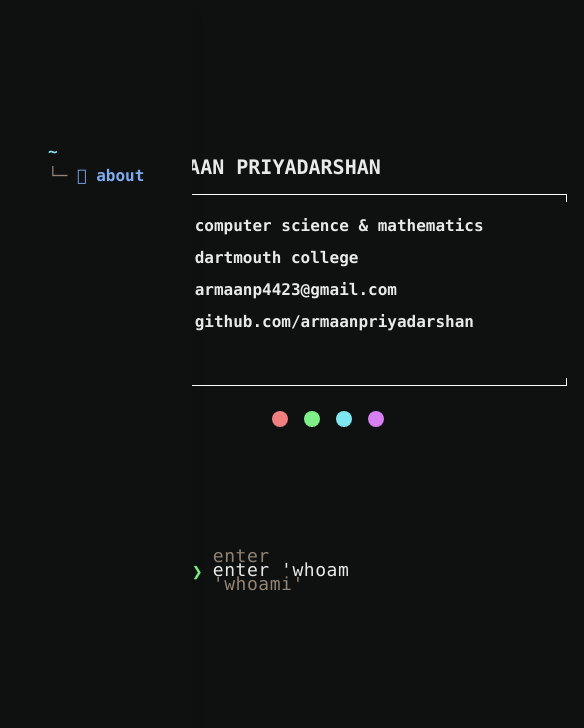
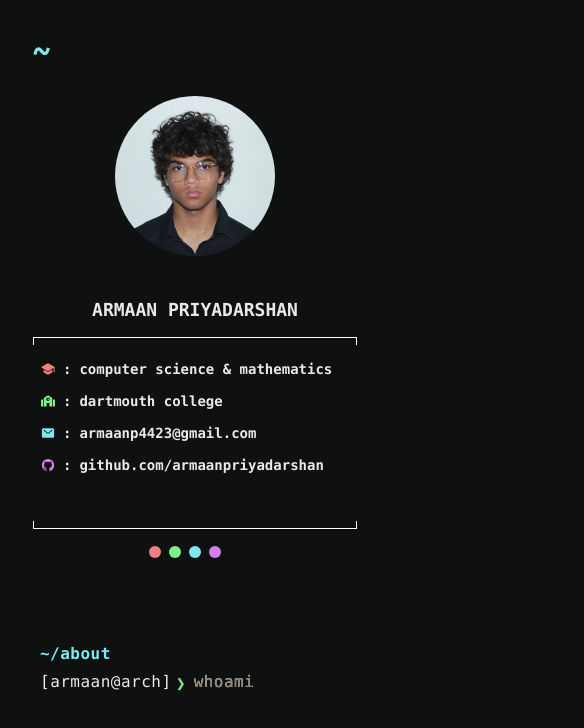
Before and after one commit to armaanpriyadarshan/personal-website, a Next.js app: page / in a window 390 px wide. Shown: the top 728 px of the page, 584 px wide, since content can reach past the window. Built offline with nearby package versions, Linux system fonts and the light colour scheme.

Commit message:
still need to fix things for mobile

```diff
--- a/src/app/components/Command.js
+++ b/src/app/components/Command.js
@@ -72,7 +72,7 @@ export default function Command({ fileLocation, commandText, placeholder, childr
     <div className="flex flex-col relative" ref={ref}>
       <div className="text-left w-full">
         <div
-          className="text-lg md:text-xl font-mono px-4 rounded select-none font-semibold"
+          className="text-base md:text-xl font-mono px-4 rounded select-none font-semibold"
           style={{ color: 'var(--lightBlue)', letterSpacing: '0.03em' }}
         >
           {shouldScramble ? (
@@ -82,7 +82,7 @@ export default function Command({ fileLocation, commandText, placeholder, childr
           )}
         </div>
         <div
-          className="text-lg md:text-xl font-mono px-4 pt-1 rounded select-none flex items-center"
+          className="text-base md:text-xl font-mono px-4 pt-1 rounded select-none flex items-center"
           style={{ letterSpacing: '0.03em' }}
         >
           [
@@ -116,7 +116,7 @@ export default function Command({ fileLocation, commandText, placeholder, childr
                 value={input}
                 onChange={handleInput}
                 onKeyDown={handleKeyDown}
-                className="bg-transparent outline-none border-none font-mono text-inherit text-lg md:text-xl w-full"
+                className="bg-transparent outline-none border-none font-mono text-inherit text-base md:text-xl w-full"
                 style={{
                   color: 'transparent',
                   minWidth: '6ch',
--- a/src/app/components/Navigation.js
+++ b/src/app/components/Navigation.js
@@ -1,4 +1,5 @@
-import { motion } from 'framer-motion';
+import { useState, useEffect } from "react";
+import { motion, AnimatePresence } from 'framer-motion';
 import { useNavigation } from '../contexts/NavigationContext';
 
 const sectionIds = {
@@ -8,6 +9,17 @@ const sectionIds = {
     skills: 'section-skills',
     hobbies: 'section-hobbies',
 };
+
+function useIsNarrow() {
+    const [isNarrow, setIsNarrow] = useState(false);
+    useEffect(() => {
+        const check = () => setIsNarrow(window.innerWidth <= 1024);
+        check();
+        window.addEventListener('resize', check);
+        return () => window.removeEventListener('resize', check);
+    }, []);
+    return isNarrow;
+}
 
 export default function Navigation() {
     const { unlocked } = useNavigation();
@@ -19,6 +31,8 @@ export default function Navigation() {
         'hobbies',
     ];
     const items = allItems.filter(item => unlocked.includes(item));
+    const isNarrow = useIsNarrow();
+    const [open, setOpen] = useState(false);
 
     const handleNavClick = (id) => {
         const el = document.getElementById(sectionIds[id]);
@@ -27,8 +41,11 @@ export default function Navigation() {
             const y = el.getBoundingClientRect().top + window.pageYOffset - offset;
             window.scrollTo({ top: y, behavior: 'smooth' });
         }
+        if (isNarrow) setOpen(false);
     };
 
+    // Desktop nav
+    if (!isNarrow) {
         return (
             <motion.nav
                 initial={{ x: -100, opacity: 0 }}
@@ -78,3 +95,76 @@ export default function Navigation() {
             </motion.nav>
         );
     }
+
+    // Mobile/narrow nav
+    return (
+        <>
+            <button
+                className="fixed top-6 left-6 z-[100] bg-[var(--background)] text-[var(--lightBlue)] text-3xl font-bold shadow-lg p-2 focus:outline-none"
+                onClick={() => setOpen(true)}
+                aria-label="Open navigation"
+                style={{ display: open ? 'none' : 'block' }}
+            >
+                ~
+            </button>
+            <AnimatePresence>
+                {open && (
+                    <>
+                        <motion.div
+                            initial={{ opacity: 0 }}
+                            animate={{ opacity: 0.5 }}
+                            exit={{ opacity: 0 }}
+                            transition={{ type: 'tween', duration: 0.2 }}
+                            className="fixed inset-0 bg-black z-[98]"
+                            style={{ pointerEvents: 'auto' }}
+                            onClick={() => setOpen(false)}
+                        />
+                        <motion.nav
+                            initial={{ x: -300, opacity: 0 }}
+                            animate={{ x: 0, opacity: 1 }}
+                            exit={{ x: -300, opacity: 0 }}
+                            transition={{ type: 'tween', duration: 0.35 }}
+                            className="fixed left-0 top-0 h-screen w-64 bg-[var(--background)] z-[99] flex flex-col items-center shadow-lg pt-24 md:pt-36"
+                        >
+                            <button
+                                className="fixed top-6 left-6 text-xl font-bold bg-transparent text-[var(--grey)] hover:text-[var(--red)] transition-colors z-[101] p-2"
+                                onClick={() => setOpen(false)}
+                                aria-label="Close navigation"
+                            >
+                                [x]
+                            </button>
+                            <div className="text-left flex flex-col px-12 font-mono gap-y-2 w-full">
+                                <span className="text-[var(--lightBlue)] font-bold select-none leading-none">~</span>
+                                <span className="font-bold select-none leading-none">
+                                    <span className="text-[var(--grey)]">└─ </span>
+                                    <span className="text-[var(--darkBlue)]"> about</span>
+                                </span>
+                                <div className="ml-8 relative mt-1 flex flex-col gap-y-2">
+                                    <div className="absolute left-[4px] -top-1 bottom-4 w-px bg-[var(--grey)] z-0" />
+                                    {items.map((label, i) => {
+                                        const isLast = i === items.length - 1;
+                                        return (
+                                            <button
+                                                key={label}
+                                                type="button"
+                                                onClick={() => handleNavClick(label)}
+                                                className={
+                                                    `flex items-start select-none relative z-10 leading-[1.25rem] w-full text-left group ` +
+                                                    `transition-colors duration-200 ` +
+                                                    `hover:bg-foreground hover:text-background`
+                                                }
+                                            >
+                                                <span className="text-[var(--grey)] w-4">{isLast ? '└─' : '├─'} </span>
+                                                <span className="text-white ml-4 group-hover:text-background group-hover:bg-foreground px-1 rounded transition-colors duration-200"> {label}</span>
+                                            </button>
+                                        );
+                                    })}
+                                </div>
+                            </div>
+                        </motion.nav>
+                    </>
+                )}
+            </AnimatePresence>
+        </>
+    );
+}
--- a/src/app/page.js
+++ b/src/app/page.js
@@ -534,20 +534,19 @@ export default function Home() {
     }
   ];
 
-  const [hoveredCategory, setHoveredCategory] = useState(null);
-  const [lastHoveredLine, setLastHoveredLine] = useState(1);
-
   const commands = [
     {
       id: 'whoami',
       idToUnlock: 'whoami',
       fileLocation: "~/about",
       commandText: "whoami",
-      placeholder: "enter 'whoami'",
+      placeholder: "whoami",
       content: (
         <div className="ml-4">
-          <p className="font-mono">my name is armaan priyadarshan, and i&apos;m a student at dartmouth college pursuing computer science, mathematics, and potentially economics. my interests center around computational problem solving, especially in the field of artificial intelligence. i&apos;m currently a software engineer intern at fidelity investments.</p>
-          <p className="mt-2 font-mono">
+          <p className="font-mono text-sm md:text-base">
+            my name is armaan priyadarshan, and i&apos;m a student at dartmouth college pursuing computer science, mathematics, and potentially economics. my interests center around computational problem solving, especially in the field of artificial intelligence. i&apos;m currently a software engineer intern at fidelity investments.
+          </p>
+          <p className="mt-2 font-mono text-sm md:text-base">
             view my <a
               href="/resume.pdf"
               target="_blank"
@@ -567,7 +566,7 @@ export default function Home() {
       idToUnlock: 'experiences',
       fileLocation: "~/about",
       commandText: "ls experiences",
-      placeholder: "enter 'ls experiences'",
+      placeholder: "ls experiences",
       content: (
         <div className="ml-4 mt-4">
           {[
@@ -618,7 +617,7 @@ export default function Home() {
       idToUnlock: 'projects',
       fileLocation: "~/about",
       commandText: "lf projects",
-      placeholder: "enter 'lf projects'",
+      placeholder: "lf projects",
       content: (
         <div className="ml-4 mt-4">
           <FileManager
@@ -633,7 +632,7 @@ export default function Home() {
       idToUnlock: 'skills',
       fileLocation: "~/about",
       commandText: "cat skills.txt",
-      placeholder: "enter 'cat skills.txt'",
+      placeholder: "cat skills.txt",
       content: (
         <div className="ml-4 mt-4">
           <Skills skills={skills} />
@@ -645,7 +644,7 @@ export default function Home() {
       idToUnlock: 'hobbies',
       fileLocation: "~/about",
       commandText: "lf hobbies",
-      placeholder: "enter 'lf hobbies'",
+      placeholder: "lf hobbies",
       content: (
         <div className="ml-4 mt-4">
           <FileManager
@@ -659,7 +658,7 @@ export default function Home() {
       id: 'sl',
       fileLocation: "~/about",
       commandText: "sl",
-      placeholder: "enter 'sl'",
+      placeholder: "sl",
       content: <Video />
     }
   ];
@@ -713,11 +712,11 @@ export default function Home() {
   return (
     <>
       <Navigation />
-      <main className="min-h-screen flex flex-col items-center pt-36 pb-12">
+      <main className="min-h-screen flex flex-col items-center pt-24 md:pt-36 pb-12">
         <div className="max-w-4xl mx-auto px-6 w-full">
-          <div className="flex items-center gap-20">
+          <div className="flex flex-col md:flex-row items-center gap-4 md:gap-20">
             {/* Image */}
-            <div className="w-[300px] h-[300px] relative flex items-center justify-center">
+            <div className="w-40 h-40 md:w-[300px] md:h-[300px] relative flex items-center justify-center mb-6 md:mb-0">
               <motion.div
                 initial={{ opacity: 0 }}
                 animate={{ opacity: 1 }}
@@ -727,42 +726,42 @@ export default function Home() {
                 <Image
                   src="/img/hero.jpg"
                   alt="Hero"
-                  width={250}
-                  height={250}
-                  style={{ objectFit: 'cover', borderRadius: '50%' }}
+                  width={160}
+                  height={160}
+                  className="md:w-[250px] md:h-[250px] w-40 h-40 rounded-full object-cover"
                   quality={100}
                 />
               </motion.div>
             </div>
 
             {/* Text + Brackets + Circles */}
-            <div className="flex flex-col items-center">
+            <div className="flex flex-col items-center md:items-start w-full md:w-auto">
               {/* Name */}
-              <div className="h-[32px] w-full pl-12 text-xl font-bold mb-2 font-mono">
+              <div className="h-8 md:h-[32px] w-full md:pl-12 text-lg md:text-xl font-bold mb-2 font-mono text-center md:text-left">
                 <Scramble text="ARMAAN PRIYADARSHAN" delay={400} onDone={nextLine} />
               </div>
 
               {/* Bracket Box */}
               <motion.div
-                className="relative px-12 py-4 border border-transparent w-[480px] min-h-[180px]"
+                className="relative px-4 md:px-12 py-4 border border-transparent w-full md:w-[480px] min-h-[120px] md:min-h-[180px] flex flex-col items-center"
                 initial={{ scaleX: 0 }}
                 animate={{ scaleX: 1 }}
                 transition={{ delay: 0.4, duration: 0.3 }}
                 style={{ transformOrigin: 'center' }}
               >
                 {/* Brackets */}
-                <div className="absolute top-0 left-4 h-2 border-l border-white" />
-                <div className="absolute top-0 right-4 h-2 border-r border-white" />
-                <div className="absolute top-0 left-4 right-4 border-t border-white" />
-                <div className="absolute bottom-0 left-4 h-2 border-l border-white" />
-                <div className="absolute bottom-0 right-4 h-2 border-r border-white" />
-                <div className="absolute bottom-0 left-4 right-4 border-b border-white" />
+                <div className="absolute top-0 left-2 md:left-4 h-2 border-l border-white" />
+                <div className="absolute top-0 right-2 md:right-4 h-2 border-r border-white" />
+                <div className="absolute top-0 left-2 md:left-4 right-2 md:right-4 border-t border-white" />
+                <div className="absolute bottom-0 left-2 md:left-4 h-2 border-l border-white" />
+                <div className="absolute bottom-0 right-2 md:right-4 h-2 border-r border-white" />
+                <div className="absolute bottom-0 left-2 md:left-4 right-2 md:right-4 border-b border-white" />
 
                 {/* Info lines */}
                 {infoLines.map((line, i) => (
-                  <div key={i} className="h-[32px] flex items-center">
+                  <div key={i} className="h-8 md:h-[32px] flex items-center justify-center md:justify-start w-full">
                     {i === lineIndex ? (
-                      <div className="flex items-center gap-2 font-bold font-mono">
+                      <div className="flex items-center gap-2 font-bold font-mono text-sm md:text-base text-center md:text-left w-full">
                         <motion.div
                           initial={{ opacity: 0 }}
                           animate={{ opacity: 1 }}
@@ -794,7 +793,7 @@ export default function Home() {
                         )}
                       </div>
                     ) : i < lineIndex ? (
-                      <div className="flex items-center gap-2 font-bold font-mono">
+                      <div className="flex items-center gap-2 font-bold font-mono text-sm md:text-base text-center md:text-left w-full">
                         {line.icon}
                         <span>:</span>
                         {line.href ? (
@@ -811,19 +810,19 @@ export default function Home() {
                         )}
                       </div>
                     ) : (
-                      <div className="h-[24px]" />
+                      <div className="h-6 md:h-[24px]" />
                     )}
                   </div>
                 ))}
               </motion.div>
 
               {/* Centered Circles Under Bracket Box */}
-              <div className="mt-6 h-6 flex justify-center w-[480px]">
-                <div className="flex gap-4">
+              <div className="mt-4 md:mt-6 h-4 md:h-6 flex justify-center w-full md:w-[480px]">
+                <div className="flex gap-2 md:gap-4">
                   {infoLines.map((line, i) => (
                     <motion.div
                       key={i}
-                      className={`w-4 h-4 rounded-full ${line.color}`}
+                      className={`w-3 h-3 md:w-4 md:h-4 rounded-full ${line.color}`}
                       initial={{ opacity: 0 }}
                       animate={{ opacity: i <= lineIndex ? 1 : 0 }}
                       transition={{ duration: 0.4 }}
```
Lines whose indentation alone changed are shown as unchanged.
